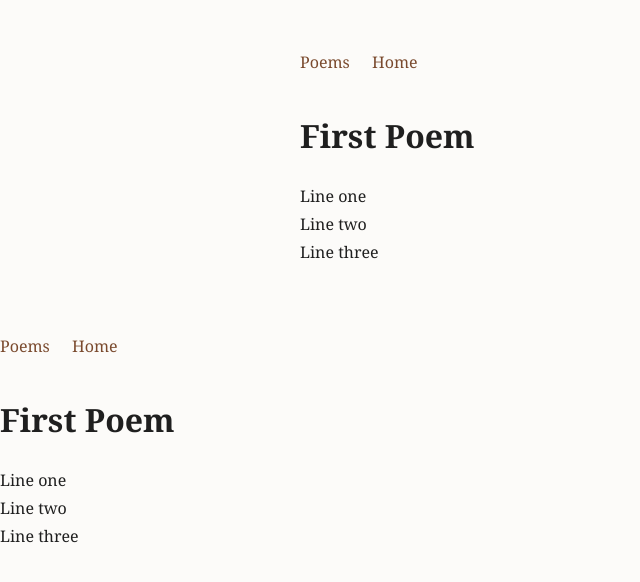
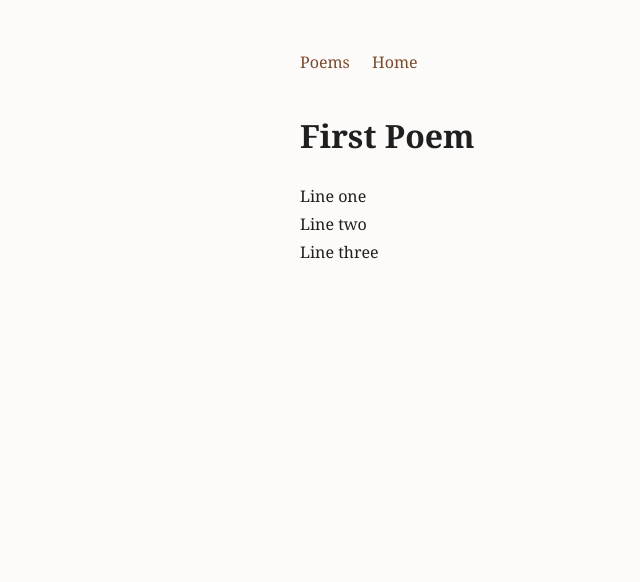
Before and after one commit to EchoesAndInk/EchoesAndInk.github.io, a plain HTML site: page poems/first-poem.html in a window 1280 px wide. Shown: the whole page, without its empty margins (0-640 px from the left). Drawn offline with Linux system fonts and the light colour scheme.

Commit message:
Update first-poem.html

```diff
--- a/poems/first-poem.html
+++ b/poems/first-poem.html
@@ -26,26 +26,5 @@ Line three
 </div>
 </body>
 </html>
-<!doctype html>
-<html lang="en">
-<head>
-  <meta charset="utf-8">
-  <title>First Poem</title>
-</head>
-<body>
 
-<nav>
-  <a href="../poems.html">Poems</a>
-  <a href="../index.html">Home</a>
-</nav>
-
-<h1>First Poem</h1>
-
-<p>
-Line one<br>
-Line two<br>
-Line three
-</p>
-
-</body>
 </html>
```
